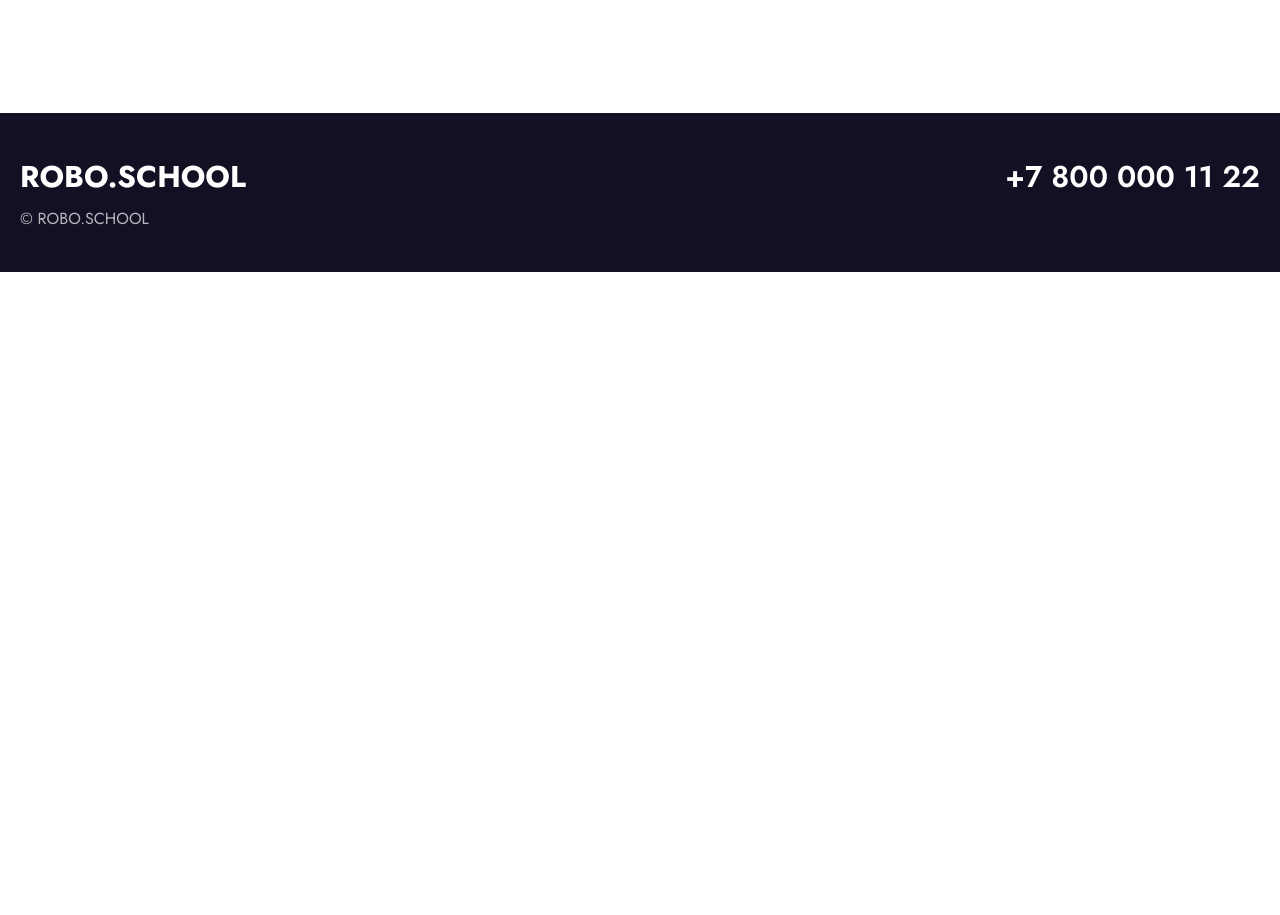
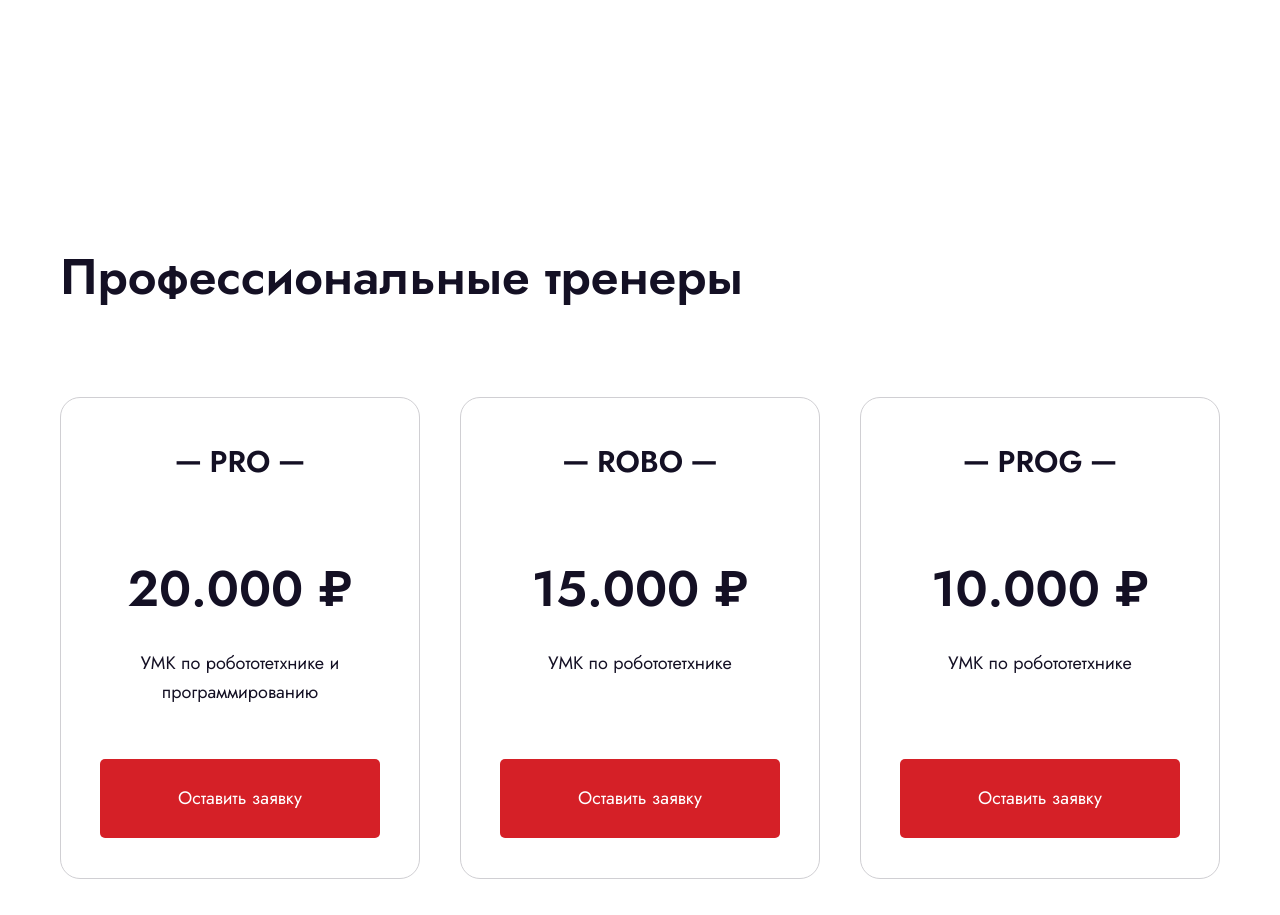
Before and after one commit to NIKITA-kvi/my_first_project, a website built with webpack: page src/pages/index.html in a window 1280 px wide. Shown: the part 2945-3860 px from the top of the page. Before the commit the page ends 3217 px from the top, so only its background shows below. Built offline with nearby package versions, Linux system fonts and the light colour scheme.

Commit message:
packages-section

```diff
--- a/src/pages/index.html
+++ b/src/pages/index.html
@@ -231,6 +231,34 @@
       </div>
     </section>
 
+    <section class="packages">
+      <div class="container">
+        <h3 class="packages__title">Профессиональные тренеры</h3>
+        <div class="packages__cards">
+          <div class="package__card package-card">
+            <span class="package-card__name">PRO</span>
+            <div class="package-card__price">20.000 ₽</div>
+            <p class="package-card__description">УМК по робототетхнике и программированию</p>
+            <button class="btn package-card__button">Оставить заявку</button>
+          </div>
+
+          <div class="package__cards package-card">
+            <span class="package-card__name">ROBO</span>
+            <div class="package-card__price">15.000 ₽</div>
+            <p class="package-card__description">УМК по робототетхнике</p>
+            <button class="btn package-card__button">Оставить заявку</button>
+          </div>
+
+          <div class="package__cards package-card">
+            <span class="package-card__name">PROG</span>
+            <div class="package-card__price">10.000 ₽</div>
+            <p class="package-card__description">УМК по робототетхнике</p>
+            <button class="btn package-card__button">Оставить заявку</button>
+          </div>
+        </div>
+      </div>
+    </section>
+
     <footer class="footer">
       <div class="container container--wide">
         <div class="footer__content">
--- /dev/null
+++ b/src/styles/blocks/packages.scss
@@ -0,0 +1,88 @@
+@use '../variables' as *;
+
+.packages {
+  &__title {
+    font-size: 50px;
+    font-weight: 600;
+    color: $text-color-primary;
+  }
+  .packages__cards {
+    display: flex;
+    justify-content: space-between;
+    align-items: center;
+    gap: 40px;
+    margin-top: 80px;
+  }
+
+  .package-card {
+    display: flex;
+    flex-direction: column;
+    align-items: center;
+    min-width: 360px;
+    padding: 40px 40px;
+    border-radius: 20px;
+    border: 1px solid $border-color-primary;
+    background-color: $bg-color-primary;
+    transition:
+      transform 0.6s ease,
+      background-color 0.5s ease,
+      box-shadow 0.5s ease;
+
+    &:hover {
+      transform: scale(1.02);
+      background-color: $bg-color-secondary;
+      box-shadow: $shadow-light;
+    }
+
+    &:hover .package-card__name,
+    &:hover .package-card__price,
+    &:hover .package-card__description {
+      color: $text-color-tertiary;
+    }
+
+    &__name {
+      position: relative;
+      margin-bottom: 63px;
+      font-size: 30px;
+      font-weight: 600;
+      color: $text-color-primary;
+
+      &::before,
+      &::after {
+        content: '\2014';
+        position: absolute;
+        top: 50%;
+        transform: translateY(-55%);
+      }
+
+      &::before {
+        left: -35px;
+      }
+
+      &::after {
+        right: -35px;
+      }
+    }
+
+    &__price {
+      margin-bottom: 20px;
+      font-size: 50px;
+      font-weight: 600;
+      color: $text-color-primary;
+    }
+
+    &__description {
+      text-align: center;
+      margin-bottom: 52px;
+      max-width: 250px;
+      min-height: 58px;
+      font-size: 18px;
+      color: $text-color-primary;
+    }
+
+    &__button {
+      margin-top: auto;
+      min-width: 280px;
+    }
+  }
+}
--- a/src/styles/button.scss
+++ b/src/styles/button.scss
@@ -4,10 +4,9 @@
   display: inline-flex;
   justify-content: center;
   align-items: center;
+  font-size: 18px;
   padding: 25px 54px;
-  font-size: 18px;
   border-radius: 5px;
-  line-height: inherit;
   border: none;
   cursor: pointer;
   background-color: $controls-bg-primary;
--- a/src/styles/global.scss
+++ b/src/styles/global.scss
@@ -6,8 +6,8 @@
   min-height: 100dvh;
   min-width: 320px;
   margin: 0;
+  box-sizing: border-box;
   font-family: $font-main;
-  line-height: 1.6;
   background-color: $bg-color-primary;
   color: $text-color-primary;
 }
--- a/src/styles/main.scss
+++ b/src/styles/main.scss
@@ -8,4 +8,5 @@
 @use './blocks/about';
 @use './blocks/benefits';
 @use './blocks/teachers';
+@use './blocks/packages';
 @use './blocks/footer';
--- a/src/styles/reset.scss
+++ b/src/styles/reset.scss
@@ -2,7 +2,9 @@
   padding: 0px;
   margin: 0px;
   border: none;
+  box-sizing: border-box;
   font-weight: 400;
+  line-height: 1.6;
 }
 
 *,
--- a/src/styles/variables.scss
+++ b/src/styles/variables.scss
@@ -6,6 +6,8 @@
 $accent-color: #d52027;
 
 $shadow-light: 0px 2px 8px 0px #1410241a;
+
+$border-color-primary: #d0cfd3;
 
 $bg-color-primary: #ffffff;
 $bg-color-secondary: $primary-color;
```
